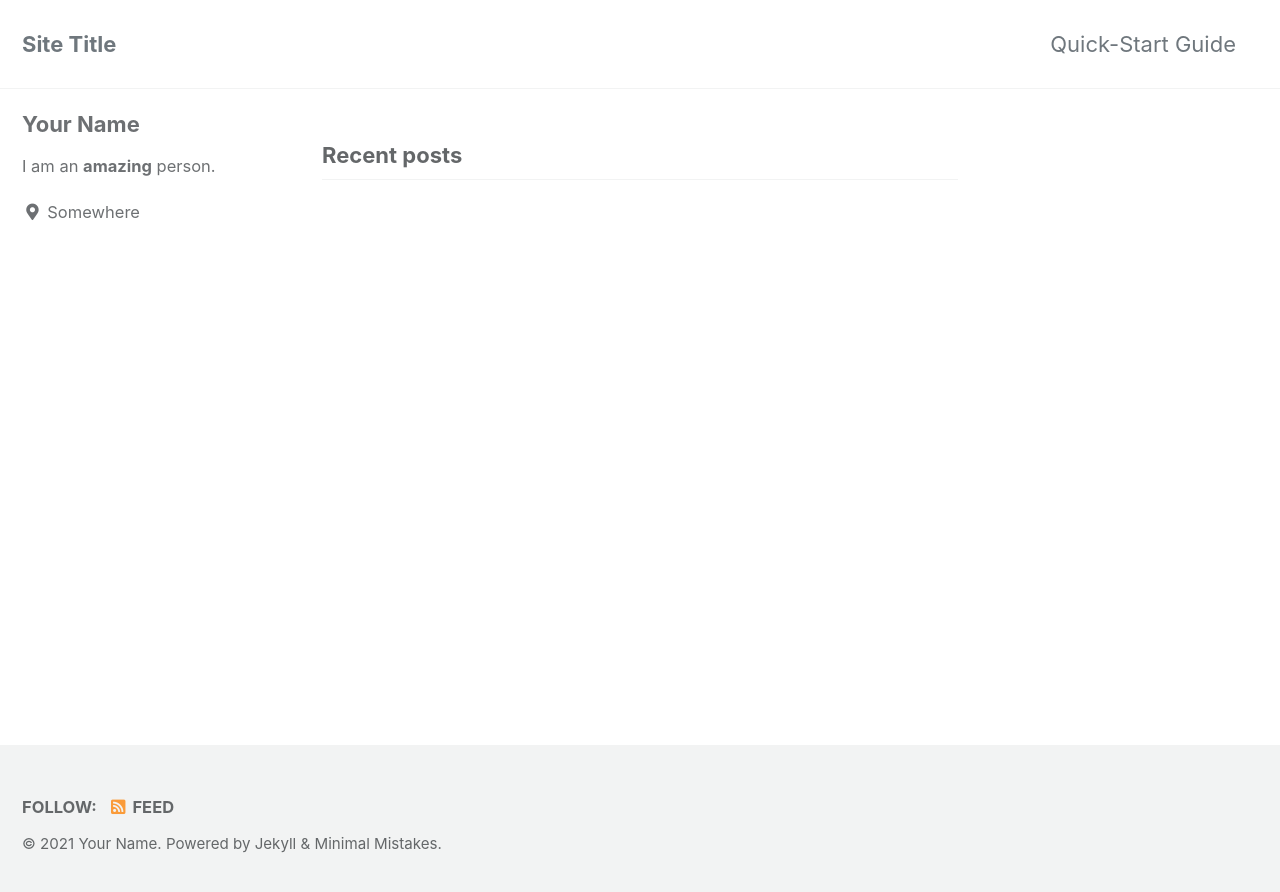
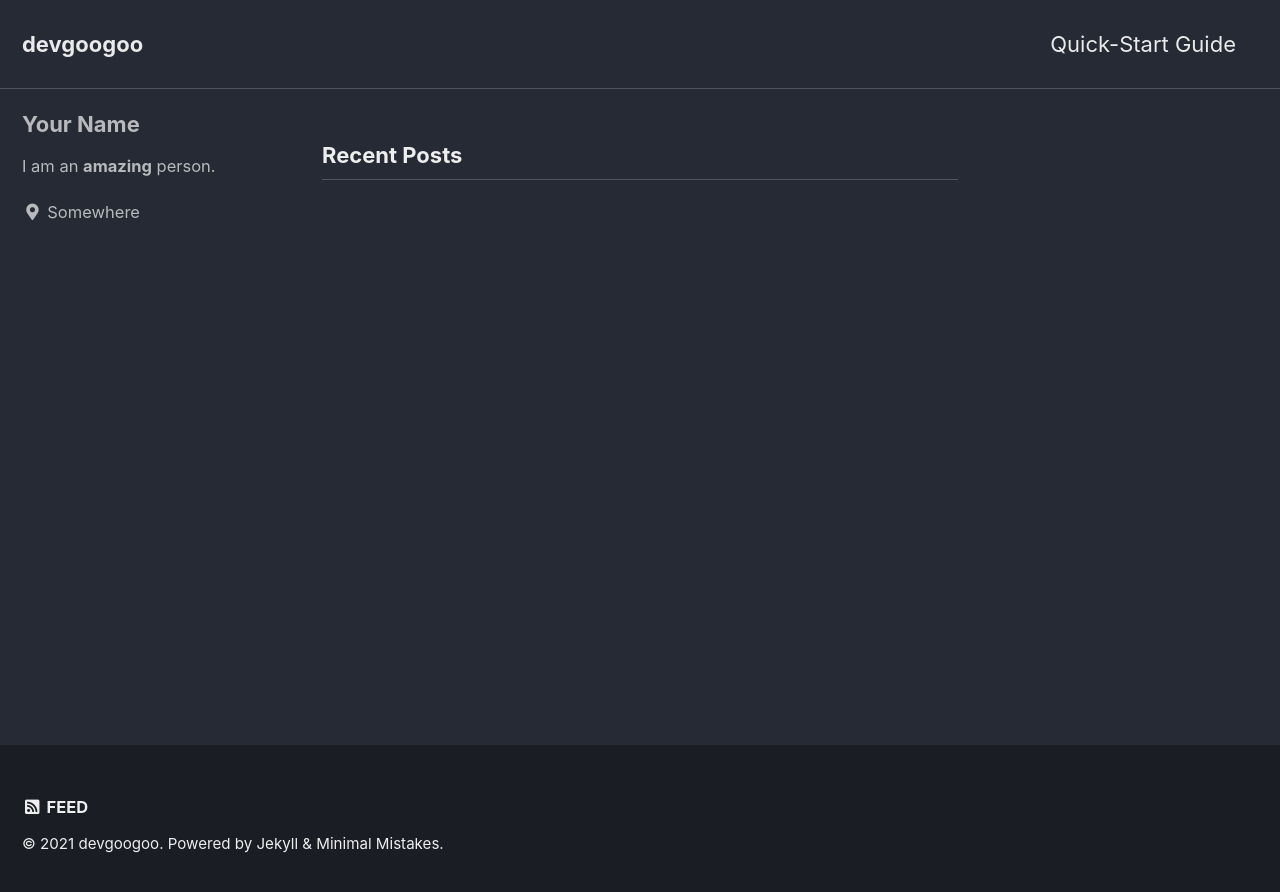
Before and after one commit to choiyongsik/choiyongsik.github.io, a Jekyll site: the page built from index.html, in a window 1280 px wide. Shown: the top 892 px of the page. Built offline with Jekyll 4.4.1, drawn with Linux system fonts in a browser that asks for light colours; cached includes are drawn as plain includes; the list of posts is cut into pages by our own code.

Commit message:
테마 수정

```diff
--- a/_config.yml
+++ b/_config.yml
@@ -12,15 +12,15 @@
 
 # theme                  : "minimal-mistakes-jekyll"
 # remote_theme           : "mmistakes/minimal-mistakes"
-minimal_mistakes_skin    : "default" # "air", "aqua", "contrast", "dark", "dirt", "neon", "mint", "plum", "sunrise"
+minimal_mistakes_skin    : "dark" # "air", "aqua", "contrast", "dark", "dirt", "neon", "mint", "plum", "sunrise"
 
 # Site Settings
-locale                   : "en-US"
-title                    : "Site Title"
+locale                   : "en-KR"
+title                    : "devgoogoo"
 title_separator          : "-"
 subtitle                 : # site tagline that appears below site title in masthead
-name                     : "Your Name"
-description              : "An amazing website."
+name                     : "devgoogoo"
+description              : "devgoogoo site"
 url                      : # the base hostname & protocol for your site e.g. "https://mmistakes.github.io"
 baseurl                  : # the subpath of your site, e.g. "/blog"
 repository               : # GitHub username/repo-name e.g. "mmistakes/minimal-mistakes"
```
